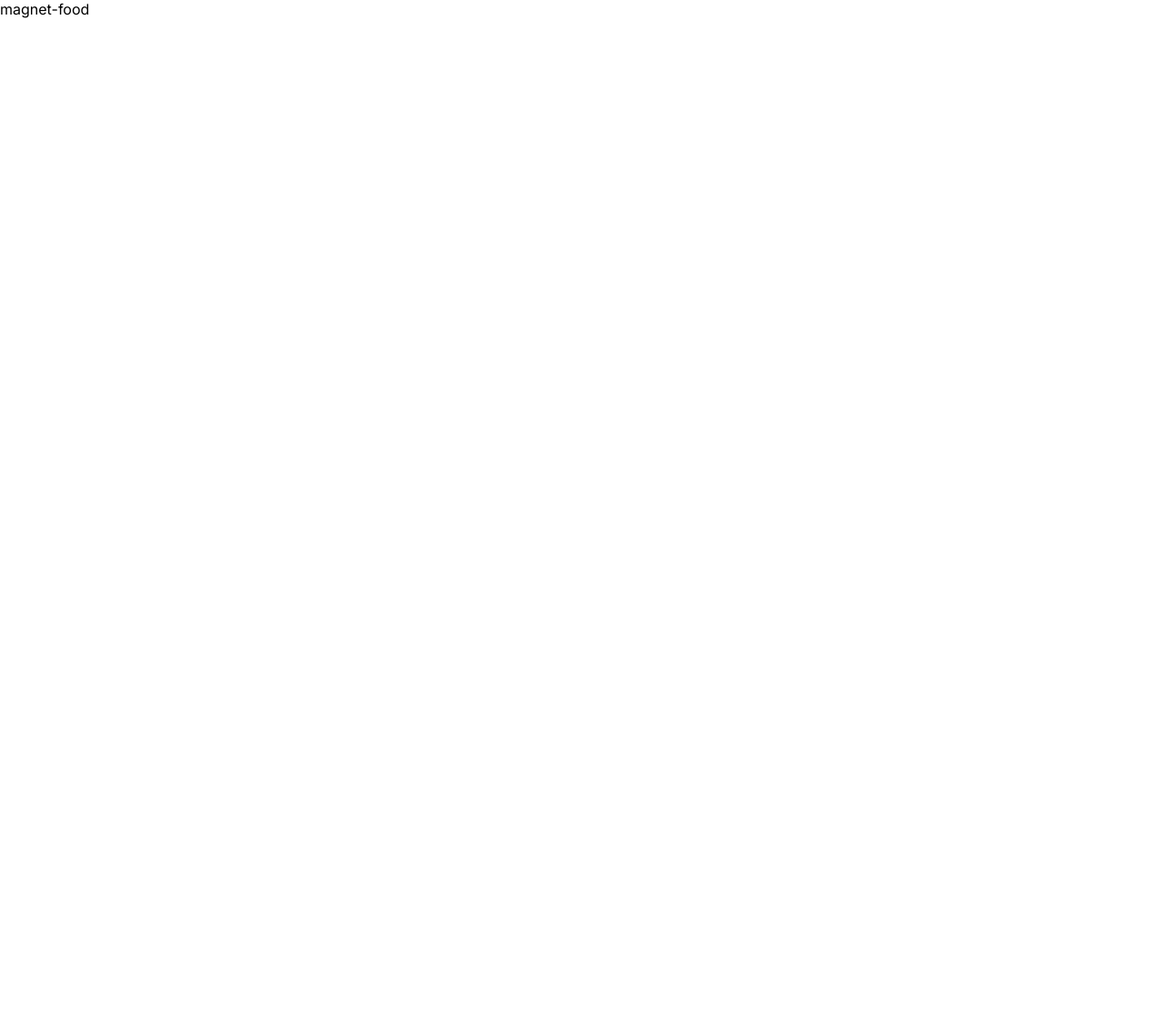
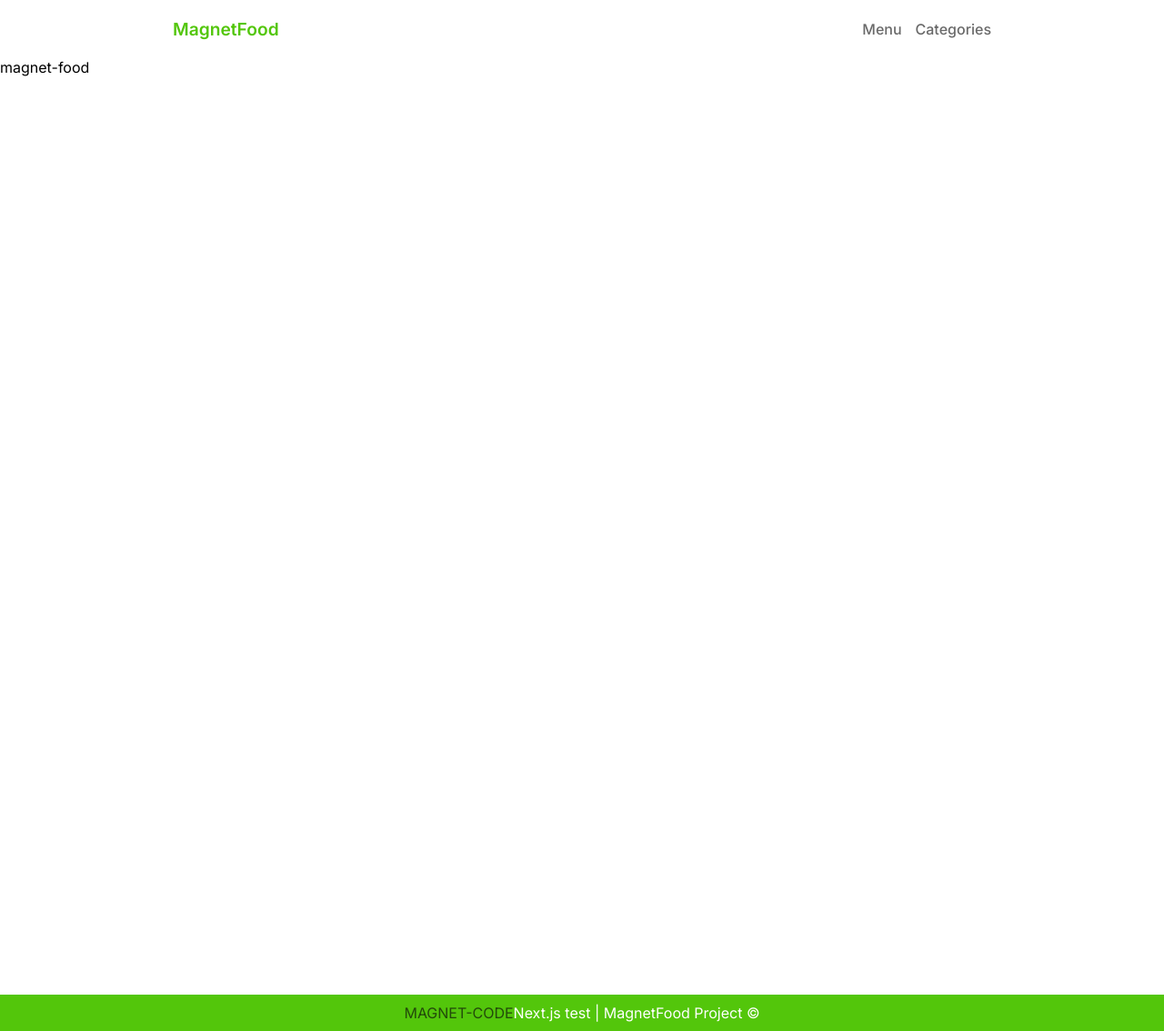
Before and after one commit to MAGNET-CODE/Magnet-Food, a Next.js app: page / in a window 1280 px wide. Shown: the whole page at 91% size. Before the commit the page ends 800 px from the top, so only its background shows below. Built offline with nearby package versions, Linux system fonts and the light colour scheme.

Commit message:
addLayout

```diff
--- /dev/null
+++ b/components/layout/Layout.jsx
@@ -0,0 +1,27 @@
+import Link from "next/link";
+import styles from "./Layout.module.css";
+
+function Layout({ children }) {
+  return (
+    <>
+      <header className={styles.header}>
+        <div className={styles.left}>
+          <Link href="/">MagnetFood</Link>
+        </div>
+        <div className={styles.right}>
+          <Link href="/menu">Menu</Link>
+          <Link href="/categories">Categories</Link>
+        </div>
+      </header>
+      <div className={styles.container}>{children}</div>
+      <footer className={styles.footer}>
+        <a href="https://github.com/MAGNET-CODE" target="_blank" rel="noreferrer">
+          MAGNET-CODE
+        </a>
+        Next.js test | MagnetFood Project &copy;
+      </footer>
+    </>
+  );
+}
+
+export default Layout;
--- /dev/null
+++ b/components/layout/Layout.module.css
@@ -0,0 +1,49 @@
+.header {
+  max-width: 900px;
+  margin: auto;
+  display: flex;
+  justify-content: space-between;
+  align-items: center;
+  padding: 20px 0px;
+}
+
+.left a {
+  color: #53c60b;
+  font-weight: 600;
+  font-size: 1.2rem;
+}
+
+.right a {
+  margin-left: 15px;
+  color: dimgrey;
+  font-weight: 500;
+}
+
+.footer {
+  background-color: #53c60b;
+  text-align: center;
+  color: #fff;
+  padding: 10px 0;
+  margin-top: 30px;
+}
+
+.footer a {
+  text-decoration: none;
+  color: #234a0b;
+}
+
+.container {
+  min-height: 1000px;
+}
+
+@media (max-width: 900px) {
+  .header {
+    padding: 20px;
+  }
+}
+
+@media (max-width: 600px) {
+  .header {
+    padding: 10px;
+  }
+}
--- a/src/app/layout.js
+++ b/src/app/layout.js
@@ -1,5 +1,6 @@
 import { Inter } from "next/font/google";
 import "./globals.css";
+import Layout from "../../components/layout/Layout";
 
 const inter = Inter({ subsets: ["latin"] });
 
@@ -11,7 +12,11 @@
 export default function RootLayout({ children }) {
   return (
     <html lang="en">
-      <body className={inter.className}>{children}</body>
+      <body className={inter.className}>
+        <Layout>
+          {children}
+        </Layout>
+      </body>
     </html>
   );
 }
```
